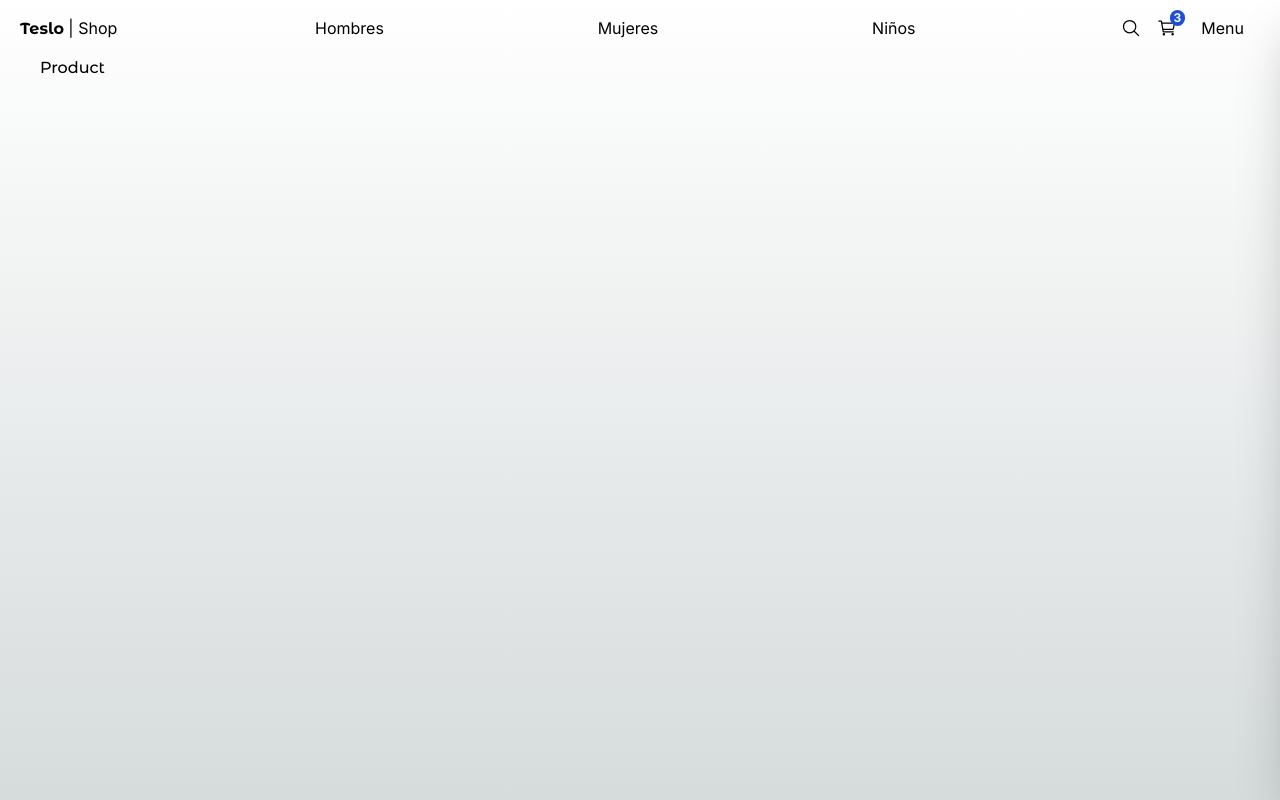
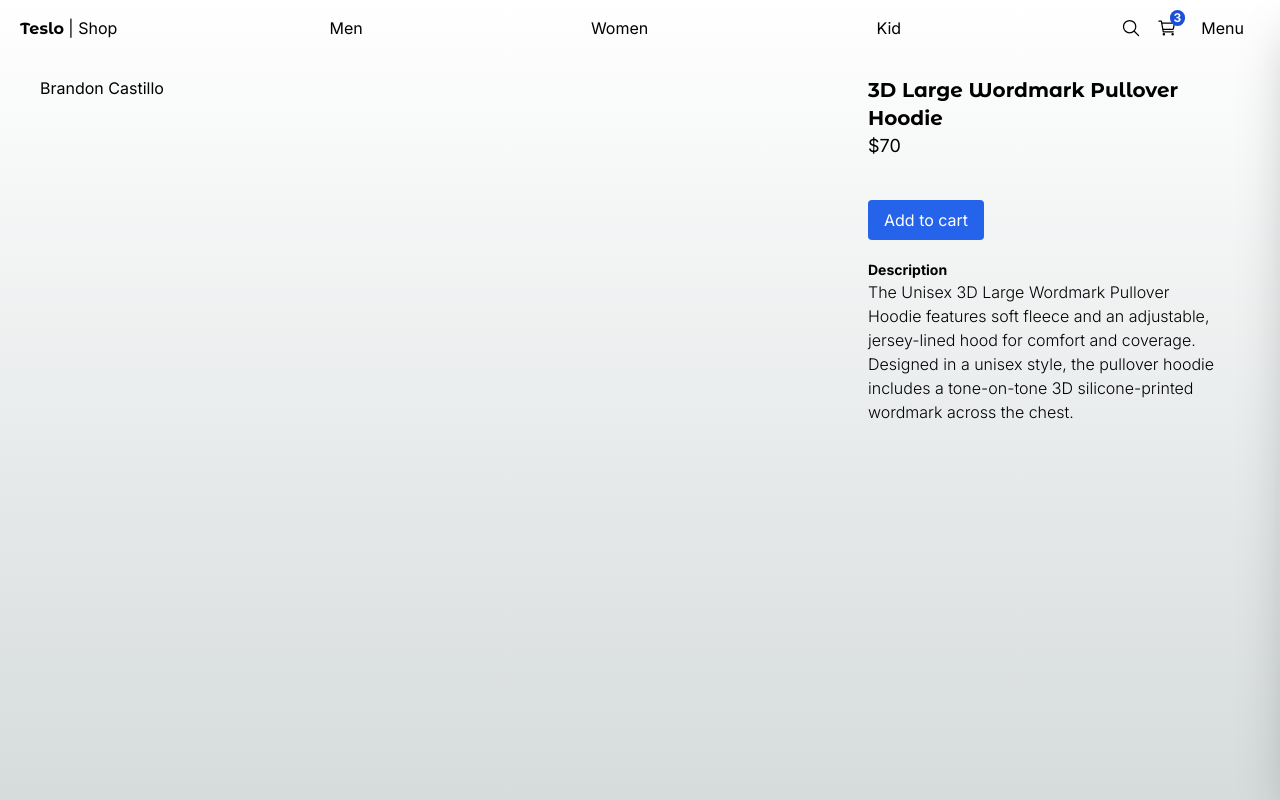
Before and after one commit to brandonjcg/teslo-shop, a Next.js app: page /product/3d_large_wordmark_pullover_hoodie in a window 1280 px wide. Built offline with nearby package versions, Linux system fonts and the light colour scheme.

Commit message:
feat(components): :sparkles: skeleton of ProductPage

```diff
--- a/src/app/(shop)/category/[id]/page.tsx
+++ b/src/app/(shop)/category/[id]/page.tsx
@@ -13,10 +13,10 @@ interface Props {
 const seedProducts = initialData.products;
 
 const labels: Record<Category, string> = {
-  men: 'Hombres',
-  women: 'Mujeres',
-  kid: 'Niños',
-  unisex: 'Unisex',
+  men: 'men',
+  women: 'women',
+  kid: 'kid',
+  unisex: 'unisex',
 };
 
 export default function CategoryPage({ params }: Props) {
@@ -27,7 +27,7 @@ export default function CategoryPage({ params }: Props) {
     (product) => product.gender === params.id,
   );
 
-  const title = `Artículos de ${labels[params.id]}`;
+  const title = `Articles for ${labels[params.id]}`;
 
   return (
     <>
--- a/src/app/(shop)/product/[slug]/page.tsx
+++ b/src/app/(shop)/product/[slug]/page.tsx
@@ -1,9 +1,42 @@
 import { monsserat } from '@/fonts';
+import { initialData } from '@/seed';
+import { notFound } from 'next/navigation';
 
-export default function ProductPage() {
+interface Props {
+  params: {
+    slug: string;
+  };
+}
+
+export default function ProductPage({ params }: Props) {
+  const { slug } = params;
+  const product = initialData.products.find((item) => item.slug === slug);
+  if (!product) notFound();
+
   return (
-    <main>
-      <h1 className={monsserat.className}>Product</h1>
-    </main>
+    <div className="mt-5 mb-20 grid grid-cols-1 md:grid-cols-3 gap-3">
+      {/* slideshow */}
+      <div className="col-span-1 md:col-span-2">Brandon Castillo</div>
+
+      {/* detalles */}
+      <div className="col-span-1 px-5">
+        <h1 className={`${monsserat.className} antialiased font-bold text-xl`}>
+          {product.title}
+        </h1>
+        <p className="text-lg mb-5">${product.price}</p>
+
+        {/* selector de tallas */}
+
+        {/* selector de cantidad */}
+
+        {/* button */}
+        <button className="btn-primary my-5">Add to cart</button>
+
+        {/* descripción */}
+
+        <h3 className="font-bold text-sm">Description</h3>
+        <p className="font-light">{product.description}</p>
+      </div>
+    </div>
   );
 }
--- /dev/null
+++ b/src/app/(shop)/product/not-found.tsx
@@ -0,0 +1,5 @@
+import { NotFoundPage } from '@/components';
+
+export default function NotFound() {
+  return <NotFoundPage />;
+}
--- a/src/app/(shop)/products/page.tsx
+++ /dev/null
@@ -1,9 +0,0 @@
-import { monsserat } from '@/fonts';
-
-export default function ProductsPage() {
-  return (
-    <main>
-      <h1 className={monsserat.className}>Products</h1>
-    </main>
-  );
-}
--- a/src/components/products/ProductGridItem.tsx
+++ b/src/components/products/ProductGridItem.tsx
@@ -24,7 +24,7 @@ export const ProductGridItem = ({ product }: Props) => {
         onMouseLeave={() => setDisplayImage(product.images[0])}
       />
       <div className="p-4 flex flex-col hover:text-blue-600">
-        <Link href={`/products/${product.slug}`}>{product.title}</Link>
+        <Link href={`/product/${product.slug}`}>{product.title}</Link>
         <span className="font-bold">${product.price}</span>
       </div>
     </div>
--- a/src/components/ui/TopMenu.tsx
+++ b/src/components/ui/TopMenu.tsx
@@ -24,7 +24,7 @@ export const TopMenu = () => {
           className="m-2 p-2 rounded-md transition-all hover:bg-gray-100"
           href="/category/men"
         >
-          Hombres
+          Men
         </Link>
       </div>
 
@@ -33,7 +33,7 @@ export const TopMenu = () => {
           className="m-2 p-2 rounded-md transition-all hover:bg-gray-100"
           href="/category/women"
         >
-          Mujeres
+          Women
         </Link>
       </div>
       <div>
@@ -41,7 +41,7 @@ export const TopMenu = () => {
           className="m-2 p-2 rounded-md transition-all hover:bg-gray-100"
           href="/category/kid"
         >
-          Niños
+          Kid
         </Link>
       </div>
 
```
